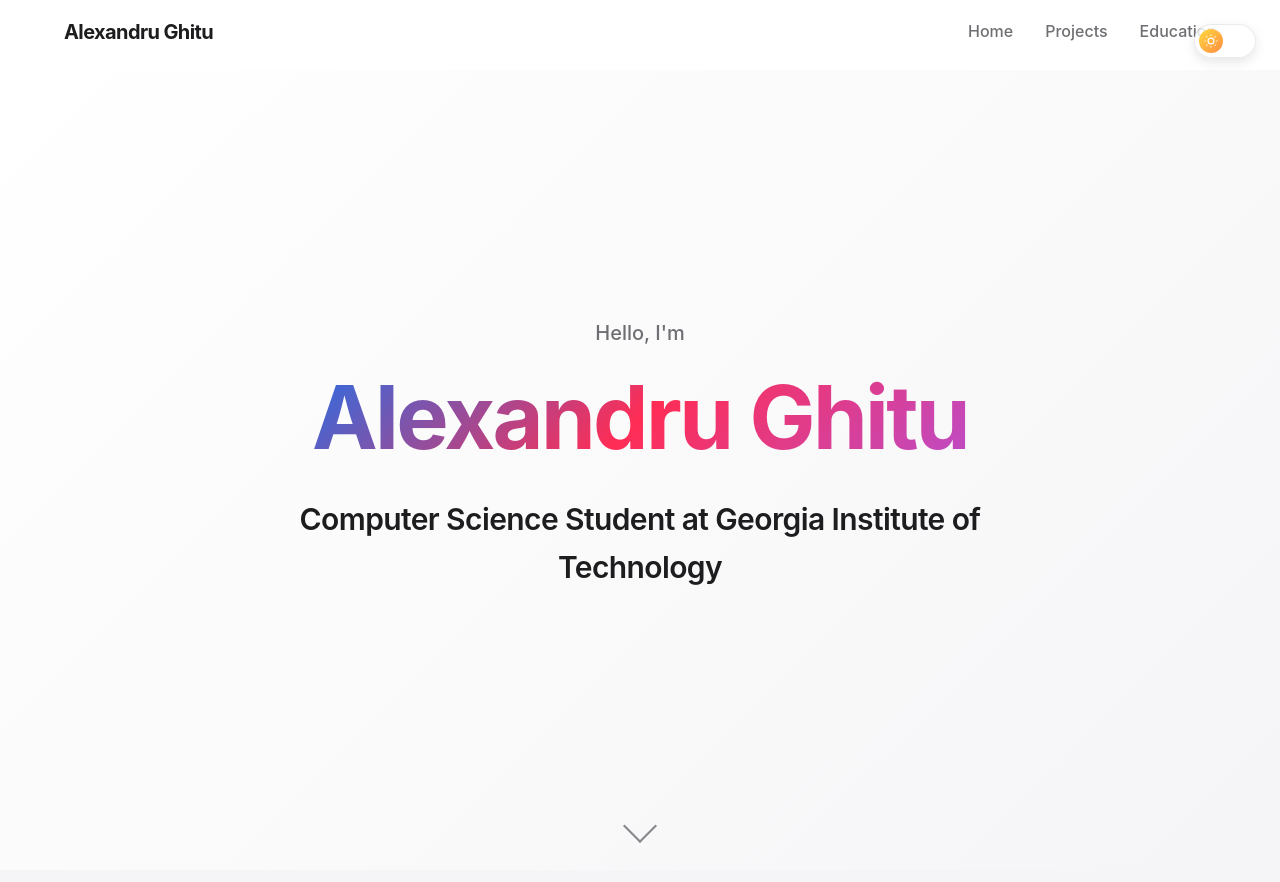
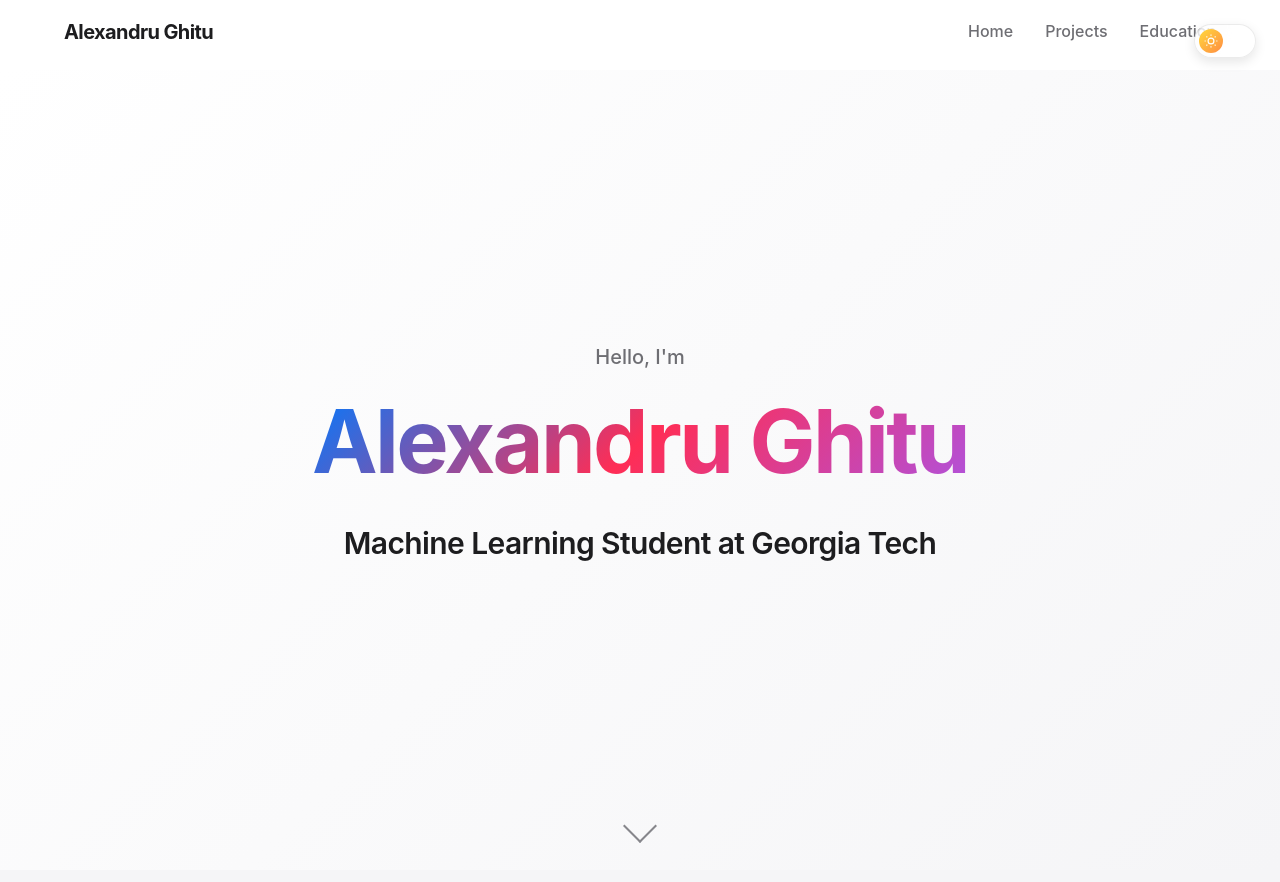
Before and after one commit to alexghitu/alexghitu.github.io, a React (Vite) app: page / in a window 1280 px wide. Shown: the top 882 px of the page. Built offline with nearby package versions, Linux system fonts and the light colour scheme.

Commit message:
chore: update bio

```diff
--- a/src/components/sections/hero/Hero.tsx
+++ b/src/components/sections/hero/Hero.tsx
@@ -11,7 +11,7 @@ export default function Hero() {
         <div className="hero-content fade-in-up">
           <HeroGreeting greeting="Hello, I'm" />
           <HeroName name="Alexandru Ghitu" />
-          <HeroBio bio="Computer Science Student at Georgia Institute of Technology" />
+          <HeroBio bio="Machine Learning Student at Georgia Tech" />
         </div>
       </div>
       <ScrollIndicator />
```
